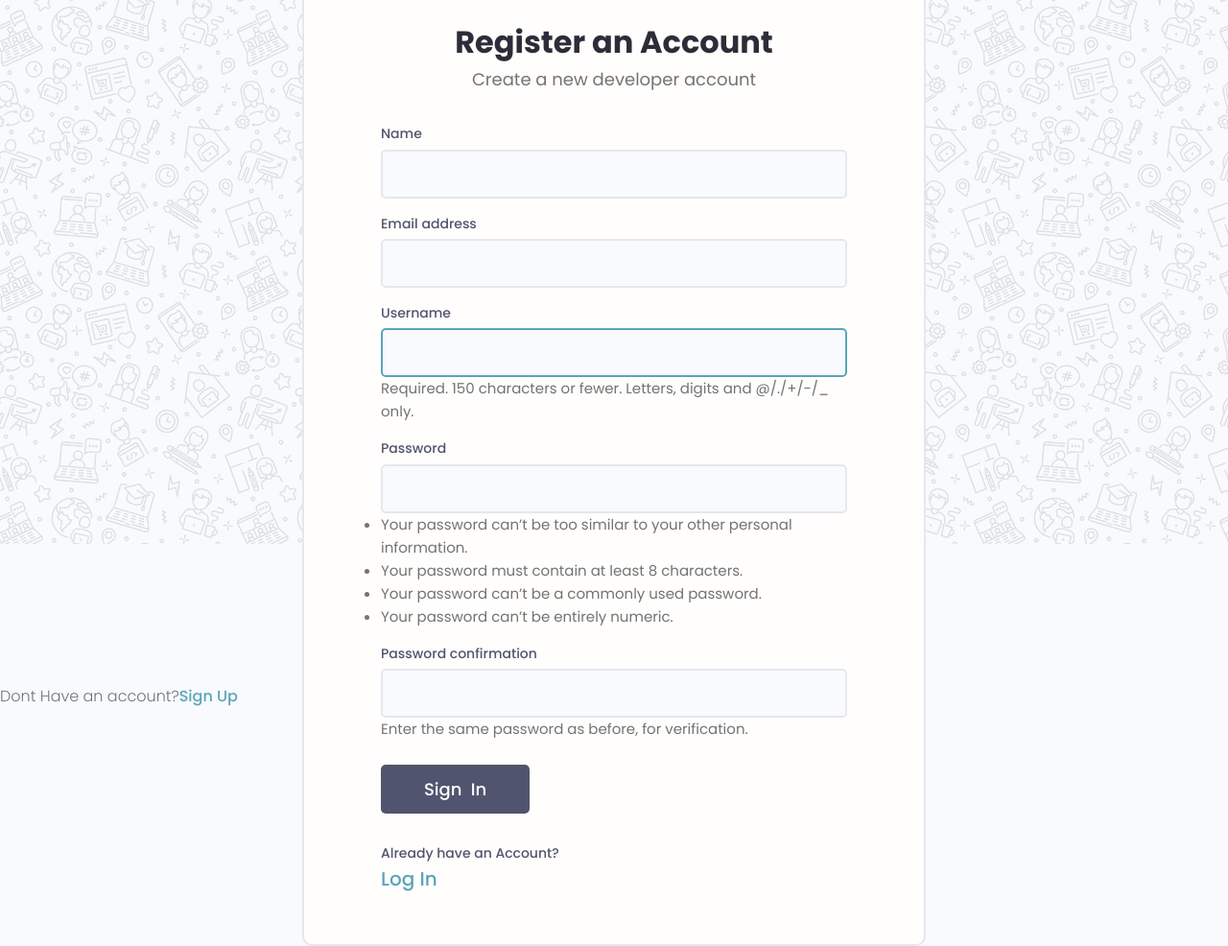
After one commit to LEO397/django-practice, a Django app: page /register in a window 1280 px wide. The commit adds this page. Shown: the part 233-1219 px from the top of the page at 96% size. Run offline with Django 4.2, Linux system fonts and the light colour scheme; some libraries are stand-ins or nearby versions.

Commit message:
addtional user page code

```diff
--- a/devsearch/projects/views.py
+++ b/devsearch/projects/views.py
@@ -1,5 +1,7 @@
 from multiprocessing import context
 from django.shortcuts import render, redirect
+from django.contrib.auth.decorators import login_required
+
 
 from django.http import HttpResponse
 
@@ -37,6 +39,7 @@ def project(request, primaryKey):
     return render(request, 'projects/single-project.html', {'project': projectObj})
 
 
+@login_required(login_url='login')
 def createProject(request):
     form = ProjectForms()
 
@@ -51,6 +54,7 @@ def createProject(request):
 # Create your views here.
 
 
+@login_required(login_url='login')
 def updareProject(request, pk):
     project = Project.objects.get(id=pk)
     form = ProjectForms(instance=project)
@@ -65,6 +69,7 @@ def updareProject(request, pk):
     return render(request, 'projects/project_form.html', context)
 
 
+@login_required(login_url='login')
 def deleteProject(request, pk):
     project = Project.objects.get(id=pk)
     if request.method == 'POST':
--- a/devsearch/templates/main.html
+++ b/devsearch/templates/main.html
@@ -18,10 +18,31 @@
 </head>
 <body>
     {% include 'navbar.html' %}
+    <!-- {% if messages %}
+    <ul class="messages">
+        {% for message in messages %}
+        <li{% if message.tags %} class="{{ message.tags }}"{% endif %}>{{ message }}</li>
+        {% endfor %}
+    </ul>
+    {% endif %} -->
+    {% if messages %}
+
+    {% for message in messages %}
+    <div class=" alert alert--{{message.tags}}">
+      <p class="alert__message">{{message}}</p>
+      <button class="alert__close">x</button>
+    </div>
+
+    {% endfor %}
+
+    {% endif %}
+
 
     {% block content %}
 
     {% endblock content %}
 
 </body>
+
+<script src="{% static 'uikit/app.js' %}"></script>
 </html>
--- a/devsearch/templates/navbar.html
+++ b/devsearch/templates/navbar.html
@@ -15,8 +15,12 @@
                     <li class="header__menuItem"><a href="{% url 'profiles' %}">Developers</a></li>
                     <li class="header__menuItem"><a href="{% url 'projects' %}">Projects</a></li>
                     <li class="header__menuItem"><a href="">Inbox</a></li>
+                    {% if request.user.is_authenticated %}
                     <li class="header__menuItem"><a href="{% url 'create-project' %}">Add Project</a></li>
-                    <li class="header__menuItem"><a href="" class="btn btn--sub">Login/Sign Up</a></li>
+                    <li class="header__menuItem"><a href="{% url 'logout' %}" class="btn btn--sub">Logout</a></li>
+                    {% else %}
+                    <li class="header__menuItem"><a href="{% url 'login' %}" class="btn btn--sub">Login/Sign Up</a></li>
+                    {% endif %}
                 </ul>
             </nav>
         </div>
--- /dev/null
+++ b/devsearch/users/forms.py
@@ -0,0 +1,19 @@
+from django.forms import ModelForm
+from django.contrib.auth.models import User
+from django.contrib.auth.forms import UserCreationForm
+
+
+class CustomUserCreationForm(UserCreationForm):
+    class Meta:
+        model = User
+        fields = ['first_name', 'email', 'username', 'password1', 'password2']
+        labels = {
+            'first_name': 'Name'
+        }
+
+    def __init__(self, *args, **kwargs):
+        super(CustomUserCreationForm, self).__init__(*args, **kwargs)
+        # super tells which form we are going to modify
+
+        for name, field in self.fields.items():
+            field.widget.attrs.update({'class': 'input'})
--- /dev/null
+++ b/devsearch/users/templates/users/login_register.html
@@ -0,0 +1,111 @@
+{% extends 'main.html' %}
+{% load static %}
+{% block content %}
+
+{% if page == 'register' %}
+<h1>Register</h1>
+
+<div class="auth">
+    <div class="card">
+      <div class="auth__header text-center">
+        <a href="/">
+          <img src="{% static 'images/icon.svg'" alt="icon" />
+        </a>
+        <h3>Register an Account</h3>
+        <p>Create a new developer account</p>
+      </div>
+
+      <form method="'POST" action="{% url 'register' %}" class="form auth__form">
+        {% csrf_token %}
+
+        {% for field in form %}
+
+        <div class="form__field">
+            <label for="formInput#text">{{field.label}} </label>
+            {{field}}
+
+
+            {% if field.help_text %}
+                <small>{{field.help_text}}</small>
+            {% endif %}
+
+            {% for error in field.errors %}
+                <p style="color: red;">{{error}}</p>
+            {% endfor %}
+        </div>
+
+        {% endfor %}
+
+        <!-- Input:Text -->
+
+
+
+        <div class="auth__actions">
+          <input class="btn btn--sub btn--lg" type="submit" value="Sign  In" />
+        </div>
+      </form>
+      <div class="auth__alternative">
+        <p>Already have an Account?</p>
+        <a href="{% url 'login' %}">Log In</a>
+      </div>
+    </div>
+  </div>
+
+
+{% else %}
+
+
+
+<div class="auth">
+    <div class="card">
+      <div class="auth__header text-center">
+        <a href="/">
+          <img src="{% static 'images/icon.svg' %}" alt="icon" />
+        </a>
+        <h3>Account Login</h3>
+        <p>Hello Developer, Welcome Back!</p>
+      </div>
+
+      <form action="{% url 'login' %}" method="POST" class="form auth__form">
+        {% csrf_token %}
+
+        <!-- Input:Email -->
+        <div class="form__field">
+          <label for="formInput#text">Username: </label>
+          <input
+            class="input input--text"
+            id="formInput#text"
+            type="text"
+            name="username"
+            placeholder="Enter your username..."
+          />
+        </div>
+
+        <!-- Input:Password -->
+        <div class="form__field">
+          <label for="formInput#password">Password: </label>
+          <input
+            class="input input--password"
+            id="formInput#passowrd"
+            type="password"
+            name="password"
+            placeholder="••••••••"
+          />
+        </div>
+        <div class="auth__actions">
+          <input class="btn btn--sub btn--lg" type="submit" value="Log In" />
+          <a href="forgetpassword.html">Forget Password?</a>
+        </div>
+      </form>
+      <div class="auth__alternative">
+        <p>Don’t have an Account?</p>
+        <a href="{% url 'register' %}">Sign Up</a>
+      </div>
+    </div>
+  </div>
+
+{% endif %}
+
+<p>Dont Have an account?<a href="{% url 'register' %}">Sign Up</a></p>
+
+{% endblock content %}
--- a/devsearch/users/urls.py
+++ b/devsearch/users/urls.py
@@ -2,6 +2,10 @@ from django.urls import path
 from . import views
 
 urlpatterns = [
+    path('login', views.loginUser, name='login'),
+    path('logout', views.logoutUser, name='logout'),
+    path('register', views.registerUser, name='register'),
+
     path('', views.profiles, name='profiles'),
     path('profile/<str:pk>', views.userProfile, name="user-profile"),
 ]
--- a/devsearch/users/views.py
+++ b/devsearch/users/views.py
@@ -1,6 +1,64 @@
-from django.shortcuts import render
+from django.shortcuts import render, redirect
+from django.contrib.auth import login, authenticate, logout
+from django.contrib import messages
+from django.contrib.auth.models import User
 from . models import Profile
+from .forms import CustomUserCreationForm
 # Create your views here.
+
+
+def loginUser(request):
+    page = 'login'
+    if request.user.is_authenticated:
+        return redirect('profiles')
+
+    if request.method == "POST":
+        username = request.POST['username']
+        password = request.POST['password']
+
+        try:
+            user = User.objects.get(username=username)
+        except:
+            messages.error(request, 'Username doe4s not exist')
+
+        user = authenticate(request, username=username, password=password)
+
+        if user is not None:
+            login(request, user)
+            return redirect('profiles')
+        else:
+            messages.error(request, 'Username or password is incorrect')
+
+    return render(request, 'users/login_register.html')
+
+
+def logoutUser(request):
+    logout(request)
+    messages.error(request, 'Username was successfully loged out ')
+    return redirect('login')
+
+
+def registerUser(request):
+    page = 'register'
+    form = CustomUserCreationForm()
+
+    if request.method == "POST":
+        form = CustomUserCreationForm(request.POST)
+        if form.is_valid():
+            user = form.save(commit=False)
+            user.username = user.username.lower()
+            user.save()
+
+            messages.success(request, ' User account was created!')
+
+            login(request, user)
+            return redirect('profiles')
+        else:
+            messages.success(
+                request, "An error has occured during registration")
+
+    context = {'page': page, 'form': form}
+    return render(request, 'users/login_register.html', context)
 
 
 def profiles(request):
```
Also changed, not shown: devsearch/templates/login.html (added, +67 -0 lines), devsearch/templates/signup.html (added, +89 -0 lines), devsearch/users/models.py (+0 -14 lines), devsearch/db.sqlite3, devsearch/static/images/icon.svg (added), devsearch/static/images/pattern.jpg (added).
